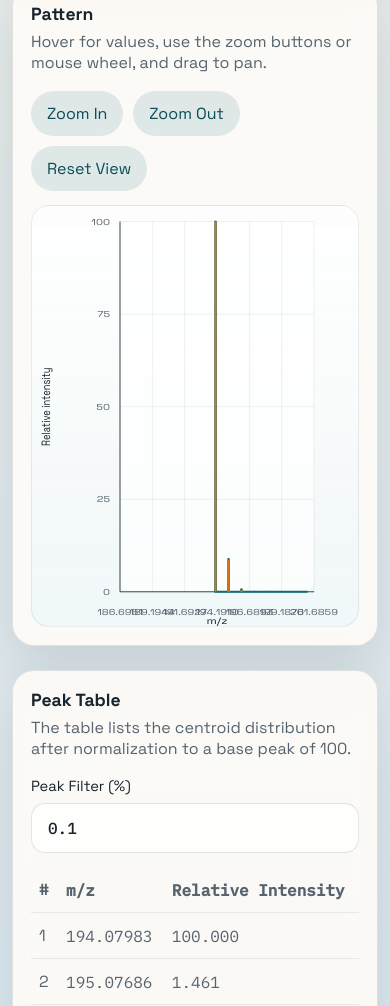
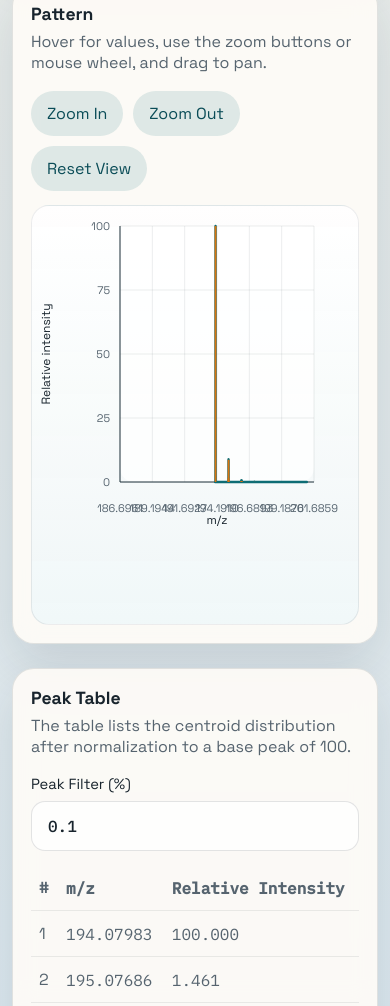
Before and after one commit to arthuc01/IsotopePatternSimulator, a plain HTML site: page index.html in a window 390 px wide. Shown: the part 1424-2430 px from the top of the page. Drawn offline with Linux system fonts and the light colour scheme.

Commit message:
Add neutral ion mode and responsive plot height

```diff
--- a/app.js
+++ b/app.js
@@ -249,12 +249,36 @@ function monoisotopicMass(composition) {
 }
 
 function applyChargeToMass(mass, charge, polarity) {
+  if (polarity === "neutral" || charge === 0) {
+    return mass;
+  }
   const sign = polarity === "anion" ? 1 : -1;
   return (mass + (sign * charge * ELECTRON_MASS)) / charge;
 }
 
 function applyChargeToDistribution(peaks, charge, polarity) {
   return peaks.map((peak) => ({ mass: applyChargeToMass(peak.mass, charge, polarity), intensity: peak.intensity }));
+}
+
+function normalizeChargeState() {
+  const polarity = elements.polaritySelect.value;
+  if (polarity === "neutral") {
+    elements.chargeInput.value = "0";
+    elements.chargeInput.disabled = true;
+    return { charge: 0, polarity };
+  }
+
+  elements.chargeInput.disabled = false;
+  const charge = Math.max(1, Number(elements.chargeInput.value) || 1);
+  elements.chargeInput.value = String(charge);
+  return { charge, polarity };
+}
+
+function getPlotHeight() {
+  const rect = elements.plot.getBoundingClientRect();
+  const viewportHeight = window.innerHeight || document.documentElement.clientHeight || 900;
+  const available = viewportHeight - rect.top - 24;
+  return Math.max(320, Math.min(540, available));
 }
 
 function simulateGaussianProfile(peaks, resolvingPower, pointsPerFwhm) {
@@ -381,7 +405,8 @@ function renderPlot() {
   state.view = clampView(state.view || defaultViewRange());
   const visible = getVisibleData();
   const width = Math.max(elements.plot.clientWidth || 320, 320);
-  const height = 540;
+  const height = getPlotHeight();
+  elements.plot.style.setProperty("--plot-height", `${height}px`);
   const margin = { top: 20, right: 44, bottom: 44, left: 88 };
   const plotWidth = width - margin.left - margin.right;
   const plotHeight = height - margin.top - margin.bottom;
@@ -571,8 +596,7 @@ function simulate(resetView = true) {
   try {
     const formula = elements.formulaInput.value.trim();
     const composition = parseFormula(formula);
-    const charge = Math.max(1, Number(elements.chargeInput.value) || 1);
-    const polarity = elements.polaritySelect.value;
+    const { charge, polarity } = normalizeChargeState();
     const neutralPeaks = buildDistribution(composition);
     const peaks = applyChargeToDistribution(neutralPeaks, charge, polarity);
     const resolution = Number(elements.resolutionInput.value);
@@ -589,7 +613,8 @@ function simulate(resetView = true) {
     renderPlot();
     renderTable();
     updateSummary(composition, charge, polarity);
-    setStatus(`Simulated ${formula} as ${charge}${polarity === "cation" ? "+" : "-"} ion(s).`);
+    const ionLabel = polarity === "neutral" ? "neutral species" : `${charge}${polarity === "cation" ? "+" : "-"} ion(s)`;
+    setStatus(`Simulated ${formula} as ${ionLabel}.`);
   } catch (error) {
     state.peaks = [];
     state.profile = [];
@@ -636,6 +661,7 @@ function bindEvents() {
   elements.samplesInput.addEventListener("change", () => simulate(true));
   elements.chargeInput.addEventListener("change", () => simulate(true));
   elements.polaritySelect.addEventListener("change", () => simulate(true));
+  window.addEventListener("resize", renderPlot);
   elements.zoomIn.addEventListener("click", () => zoomPlot(0.7));
   elements.zoomOut.addEventListener("click", () => zoomPlot(1.4));
   elements.resetView.addEventListener("click", () => {
@@ -658,6 +684,7 @@ function bindEvents() {
 }
 
 bindEvents();
+normalizeChargeState();
 elements.resolutionOutput.value = elements.resolutionInput.value;
 elements.samplesOutput.value = `${elements.samplesInput.value} pts/FWHM`;
 renderPlot();
--- a/index.html
+++ b/index.html
@@ -46,12 +46,13 @@
         <div class="field-group charge-group">
           <label class="field">
             <span>Charge</span>
-            <input id="charge-input" type="number" min="1" max="10" step="1" value="1">
+            <input id="charge-input" type="number" min="0" max="10" step="1" value="1">
           </label>
 
           <label class="field">
             <span>Ion Type</span>
             <select id="polarity-select">
+              <option value="neutral">Neutral</option>
               <option value="cation" selected>Cation</option>
               <option value="anion">Anion</option>
             </select>
@@ -61,7 +62,7 @@
         <div class="field-group">
           <label class="field">
             <span>Resolving Power</span>
-            <input id="resolution-input" type="range" min="1000" max="200000" step="1000" value="30000">
+            <input id="resolution-input" type="range" min="100" max="200000" step="100" value="30000">
             <output id="resolution-output" for="resolution-input">30000</output>
           </label>
 
--- a/styles.css
+++ b/styles.css
@@ -297,7 +297,8 @@ output {
 
 .plot-area {
   width: 100%;
-  min-height: 540px;
+  min-height: min(540px, calc(100vh - 220px));
+  height: var(--plot-height, 540px);
   position: relative;
   overflow: hidden;
   border-radius: 18px;
@@ -316,13 +317,13 @@ output {
 .plot-svg {
   display: block;
   width: 100%;
-  height: 540px;
+  height: var(--plot-height, 540px);
 }
 
 .plot-empty {
   display: grid;
   place-items: center;
-  height: 540px;
+  height: var(--plot-height, 540px);
   color: var(--muted);
 }
 
@@ -418,12 +419,7 @@ code {
   }
 
   .plot-area {
-    min-height: 420px;
-  }
-
-  .plot-svg,
-  .plot-empty {
-    height: 420px;
+    min-height: min(420px, calc(100vh - 180px));
   }
 
   .summary-grid {
```
